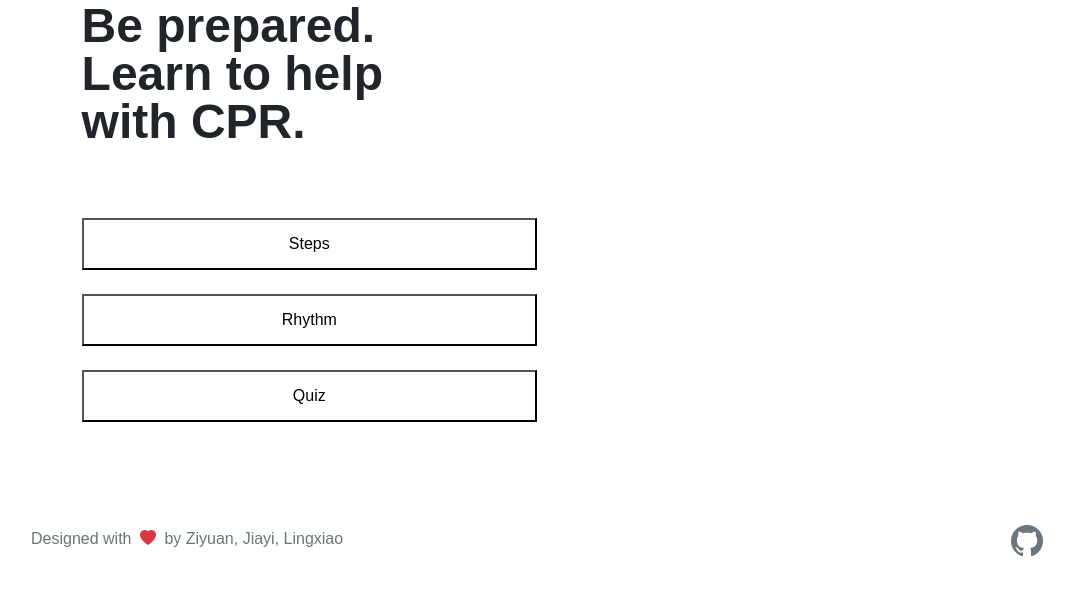
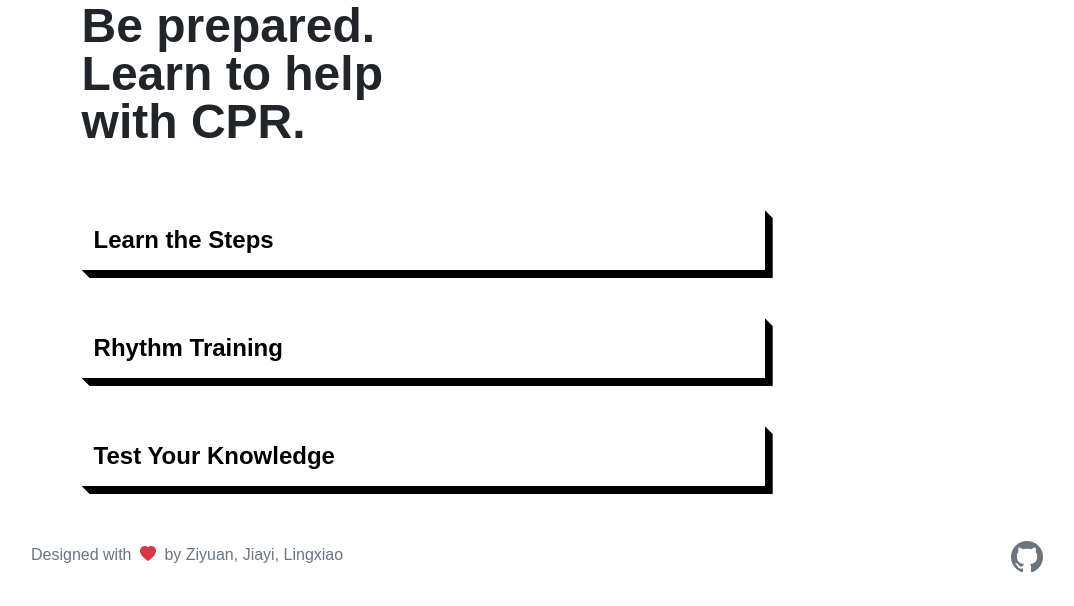
Before and after one commit to AllenHeartcore/CS4170_CU25sp_CPRTutorial, a Flask app: page / in a window 1280 px wide. Shown: the part 286-892 px from the top of the page, without its empty margins (103-1177 px from the left). Before the commit the page ends 843 px from the top, so only its background shows below. Run offline with Flask 3, Linux system fonts and the light colour scheme; some libraries are stand-ins or nearby versions; some web fonts are replaced.

Commit message:
[Fix/home] In sleek button, fine-tune polygon edges; remove misaligned border

```diff
--- a/static/css/animation.css
+++ b/static/css/animation.css
@@ -3,16 +3,13 @@
 .btn-sleek {
     position: relative;
     display: inline-block;
-    padding: 0.75em 1.5em;
+    padding: 0.5em 0.5em;
     background: #fff;
-    border-bottom: 2px solid #000;
-    border-right: 2px solid #000;
-    font-size: 1rem;
     cursor: pointer;
+    border: none;
     opacity: 1;
 
-    --offset: 0%;
-    --shadow-opacity: 0;
+    --offset: 0.5rem;
 }
 
 .btn-sleek::before {
@@ -20,18 +17,16 @@
     position: absolute;
     top: 0;
     left: 0;
-
     width: calc(100% + var(--offset));
     height: calc(100% + var(--offset));
-    opacity: var(--shadow-opacity);
 
     background: #000;
     clip-path: polygon(
         0 0,
         0 calc(100% - var(--offset)),
-        calc(var(--offset)) calc(100% + var(--offset)),
-        calc(100% + var(--offset)) calc(100% + var(--offset)),
-        calc(100% + var(--offset)) calc(var(--offset)),
+        calc(var(--offset)) 100%,
+        100% 100%,
+        100% calc(var(--offset)),
         calc(100% - var(--offset)) 0
     );
 
@@ -40,8 +35,7 @@
 }
 
 .btn-sleek:hover {
-    --offset: 1rem;
-    --shadow-opacity: 1;
+    --offset: 1.5rem;
 }
 
 /* Shadows */
--- a/static/css/pages.css
+++ b/static/css/pages.css
@@ -1,9 +1,5 @@
 #pageElements {
     margin-top: 7.5rem;
-}
-
-.navbar {
-    background-color: hsl(0, 80%, 90%);
 }
 
 .title {
@@ -18,6 +14,10 @@
 }
 
 /* Navbar */
+
+.navbar {
+    background-color: hsl(0, 80%, 90%);
+}
 
 #navbarNav {
     display: flex;
@@ -37,8 +37,9 @@
 
 /* Home */
 
-#homeFeaturedContainer * {
-    max-width: 100%;
+#homeButtonGroup * {
+    text-align: left;
+    font-weight: 600;
 }
 
 /* View */
--- a/templates/home.html
+++ b/templates/home.html
@@ -22,10 +22,16 @@
             with CPR.
         </div>
 
-        <div class="col-md-12 mt-5 mb-5 fs-2">
-            <button class="btn-sleek mt-4 w-50" id="home2Steps">Steps</button>
-            <button class="btn-sleek mt-4 w-50" id="home2Rhythm">Rhythm</button>
-            <button class="btn-sleek mt-4 w-50" id="home2Quiz">Quiz</button>
+        <div class="col-md-12 mt-3 fs-4" id="homeButtonGroup">
+            <button class="btn-sleek mt-5 w-75" id="home2Steps">
+                Learn the Steps
+            </button>
+            <button class="btn-sleek mt-5 w-75" id="home2Rhythm">
+                Rhythm Training
+            </button>
+            <button class="btn-sleek mt-5 w-75" id="home2Quiz">
+                Test Your Knowledge
+            </button>
         </div>
     </div>
 </div>
```
